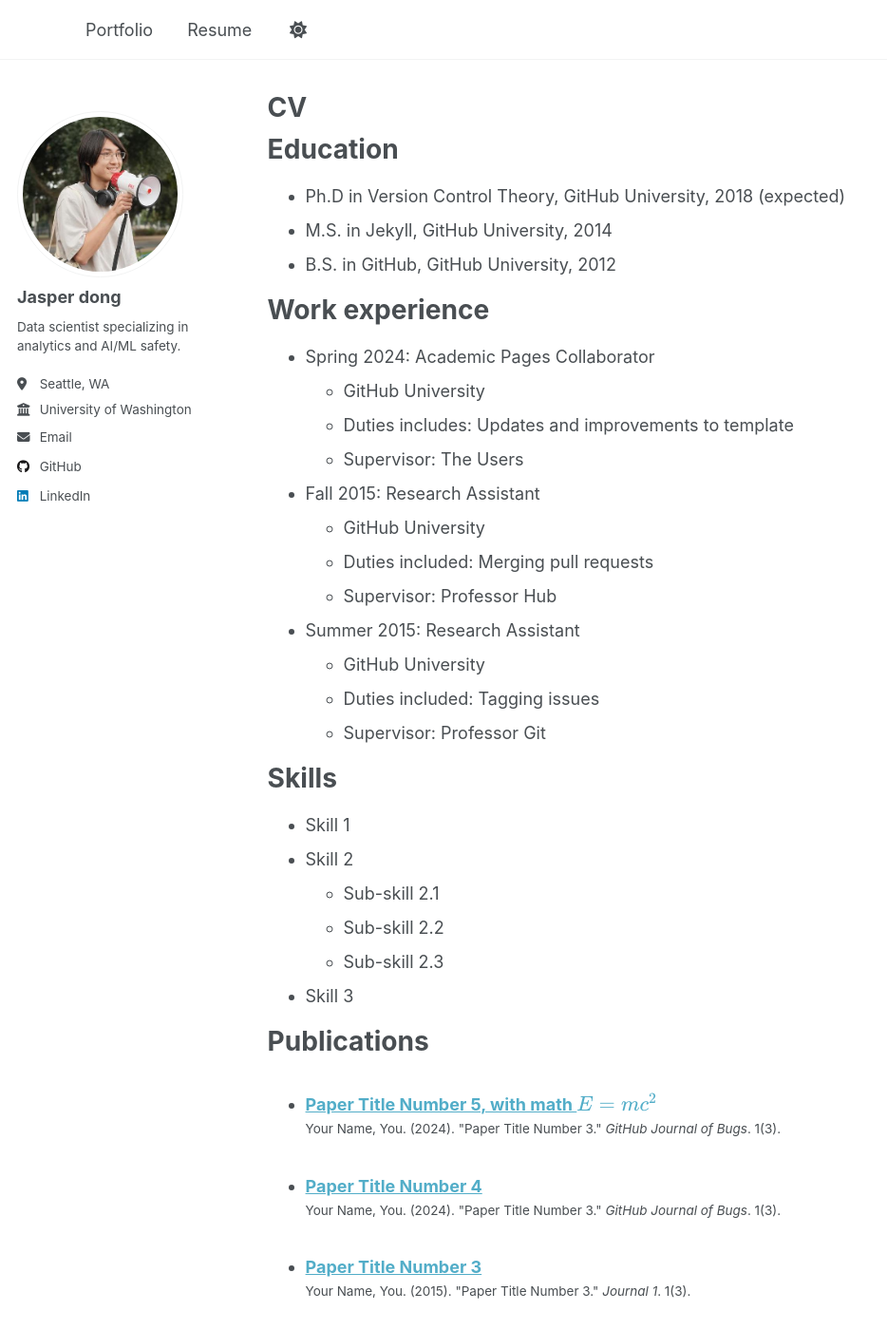
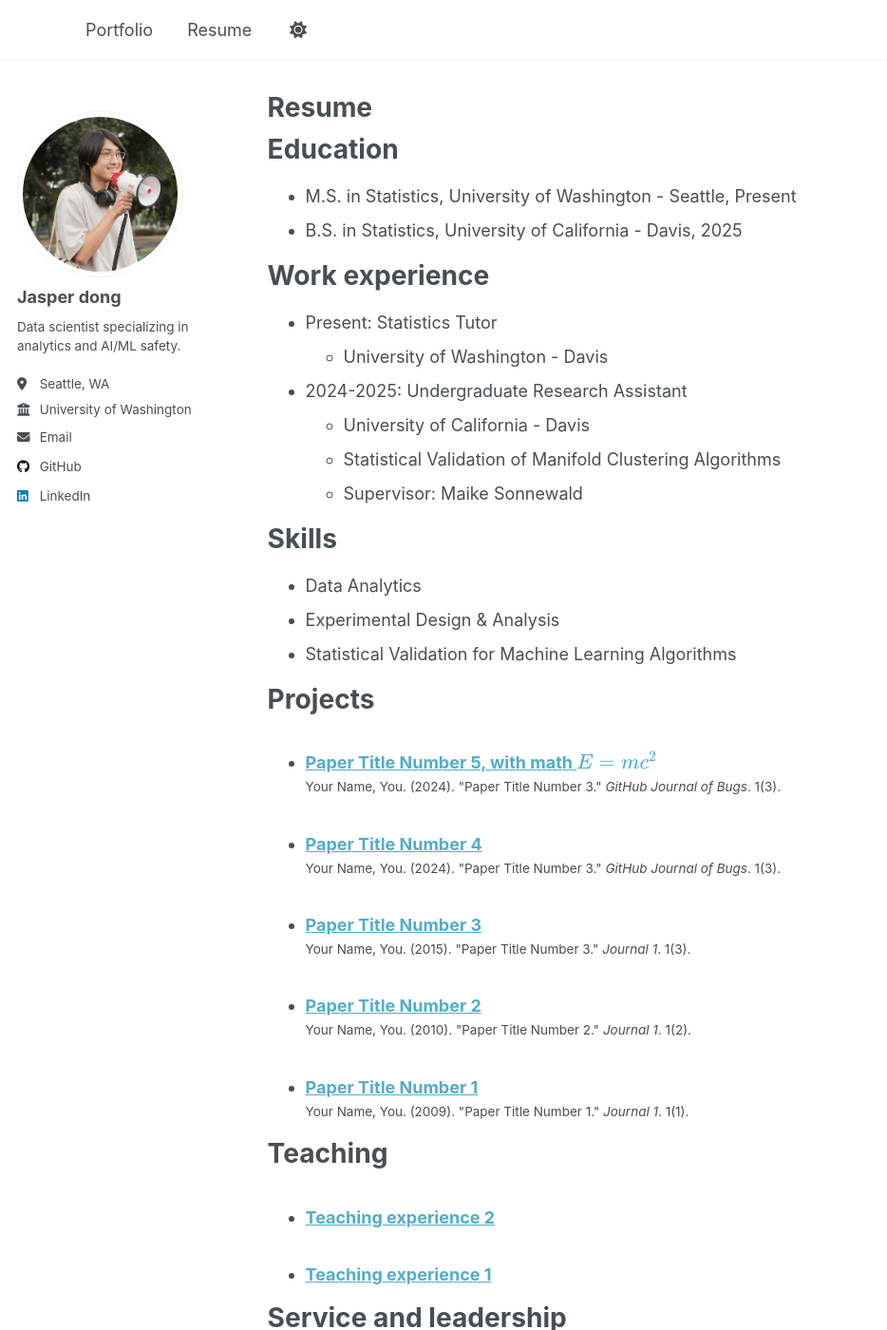
Before and after one commit to jmudong/jmudong.github.io, a Jekyll site: the page built from _pages/cv.md, in a window 1280 px wide and 1400 px high. Shown: the whole window at 95% size, without its empty margins (0-934 px from the left). Built offline with Jekyll 4.4.1, drawn with Linux system fonts in a browser that asks for light colours; a script that is not in the unit is left out; some of the changed text lies outside the part shown.

Commit message:
Update cv.md

```diff
--- a/_pages/cv.md
+++ b/_pages/cv.md
@@ -1,7 +1,7 @@
 ---
 layout: archive
-title: "CV"
-permalink: /cv/
+title: "Resume"
+permalink: /resume/
 author_profile: true
 redirect_from:
   - /resume
@@ -11,46 +11,29 @@ redirect_from:
 
 Education
 ======
-* Ph.D in Version Control Theory, GitHub University, 2018 (expected)
-* M.S. in Jekyll, GitHub University, 2014
-* B.S. in GitHub, GitHub University, 2012
+* M.S. in Statistics, University of Washington - Seattle, Present
+* B.S. in Statistics, University of California - Davis, 2025
 
 Work experience
 ======
-* Spring 2024: Academic Pages Collaborator
-  * GitHub University
-  * Duties includes: Updates and improvements to template
-  * Supervisor: The Users
+* Present: Statistics Tutor
+  * University of Washington - Davis
 
-* Fall 2015: Research Assistant
-  * GitHub University
-  * Duties included: Merging pull requests
-  * Supervisor: Professor Hub
-
-* Summer 2015: Research Assistant
-  * GitHub University
-  * Duties included: Tagging issues
-  * Supervisor: Professor Git
+* 2024-2025: Undergraduate Research Assistant
+  * University of California - Davis
+  * Statistical Validation of Manifold Clustering Algorithms
+  * Supervisor: Maike Sonnewald
 
 Skills
 ======
-* Skill 1
-* Skill 2
-  * Sub-skill 2.1
-  * Sub-skill 2.2
-  * Sub-skill 2.3
-* Skill 3
+* Data Analytics
+* Experimental Design & Analysis
+* Statistical Validation for Machine Learning Algorithms
 
-Publications
+Projects
 ======
   <ul>{% for post in site.publications reversed %}
     {% include archive-single-cv.html %}
-  {% endfor %}</ul>
-
-Talks
-======
-  <ul>{% for post in site.talks reversed %}
-    {% include archive-single-talk-cv.html  %}
   {% endfor %}</ul>
 
 Teaching
```
